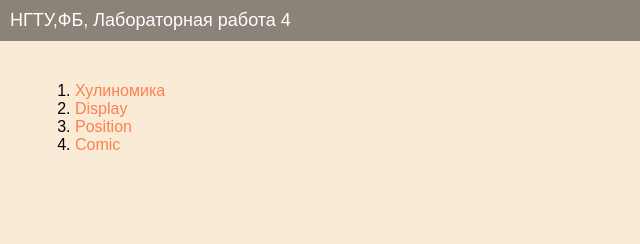
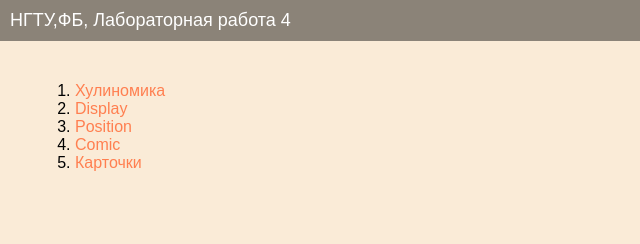
Before and after one commit to OrlovaYaroslava/web-front-labs, a plain HTML site: page lab4/lab4.html in a window 1280 px wide. Shown: the top 244 px of the page, 0-640 px from the left. Drawn offline with Linux system fonts and the light colour scheme.

Commit message:
Карточки испр ошиб

```diff
--- a/lab4/lab4.html
+++ b/lab4/lab4.html
@@ -19,6 +19,7 @@
             <li><a href="display.html">Display</a></li>
             <li><a href="position.html">Position</a></li>
             <li><a href="comic.html">Comic</a></li>
+            <li><a href="cards.html">Карточки</a></li>
           </ol>
     </main>
     <footer>
```
Also changed, not shown: lab4/yog2.png (added).
